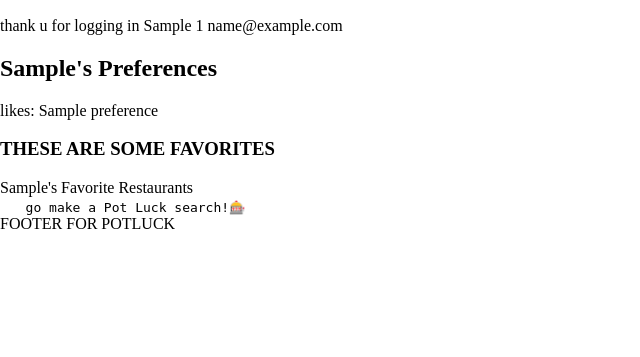
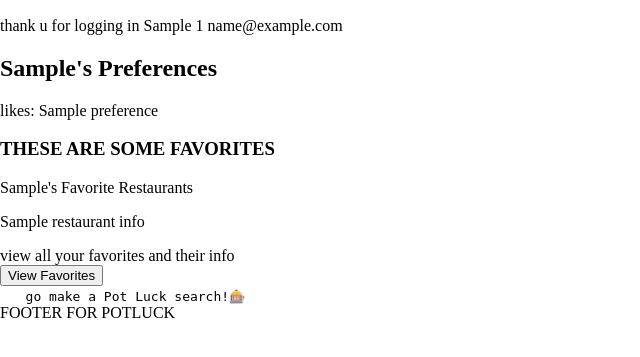
Before and after one commit to rachaelgunter/Potluck, a Flask app: template templates/account.html in a window 1280 px wide. Shown: the part 238-595 px from the top of the page, without its empty margins (0-640 px from the left). Run offline with Flask 2, Linux system fonts and the light colour scheme; tables that the repository leaves empty hold one stand-in row (values such as "Sample post"); the template is opened without the code that fills it: values that come from a table or form of the project are taken from there, most other values are stand-ins (such as "Sample title", 1, 10 or a date in 2020); some libraries are stand-ins or nearby versions.

Commit message:
js mostly done. html mostly done

```diff
--- a/crud.py
+++ b/crud.py
@@ -118,7 +118,7 @@ def add_restaurant_to_favorites(email, restaurant_id, restaurant_info):
     restaurant = UserFavoriteRestaurant.query.filter(UserFavoriteRestaurant.restaurant_id==restaurant_id).all()
     if not restaurant:
         fav_restaurant = create_user_fav_restaurant(restaurant_id, user.user_id, restaurant_info)
-    print("!(!(!(!(!(!(!(", fav_restaurant.restaurant_id)
+        print("!(!(!(!(!(!(!(", fav_restaurant.restaurant_id)
 
     return fav_restaurant
 
--- a/server.py
+++ b/server.py
@@ -41,6 +41,7 @@ def log_in():
             print(session)
             print(session['email'])
             preferences = crud.get_all_users_preferences(user.user_id)
+            print(preferences)
             if preferences:
                 return render_template('account.html',
                                     user=user,
@@ -138,10 +139,13 @@ def answer_quiz():
     print(user)
     preferences = crud.get_all_users_preferences(user.user_id)
     print(preferences)
+    favorite_restaurants = crud.get_users_favorites_restaurants(user.email)
+    print(favorite_restaurants)
 
     return render_template('account.html',
                             user=user,
-                            preferences=preferences)
+                            preferences=preferences,
+                            favorite_restaurants=favorite_restaurants)
 
 ##################################################################################################################
 
@@ -156,11 +160,12 @@ def user_account_page():
         user = crud.get_user_by_email(session['email'])
         preferences = crud.get_all_users_preferences(user.user_id)
         print(preferences)
+        print("@@@@@@@", session)
         fave_restaurants = crud.get_users_favorites_restaurants(user.email)
         print(fave_restaurants)
         for item in fave_restaurants:
             print(item.restaurant_info)
-            print(json.loads(item.restaurant_info))
+            # print(json.loads(item.restaurant_info))
 
         return render_template ('account.html',
                                 user=user,
@@ -314,6 +319,20 @@ def add_to_favorites():
 
 ##################################################################################################################
 
+@app.route('/favorite_restaurants', methods=['GET', 'POST'])
+def display_favorite_restaurants():
+    """displays all favorite restaurants infomation"""
+    if session['email']:
+        user = crud.get_user_by_email(session['email'])
+        fave_rest = crud.get_users_favorites_restaurants(user.email)
+        print("#######3", fave_rest)
+
+    return render_template('favrestpage.html',
+                            user=user,
+                            favorite_restaurants=fave_rest)
+
+##################################################################################################################
+
 if __name__ == '__main__':
     connect_to_db(app)
     app.run(host='0.0.0.0', debug=True)
--- a/static/searchResults.js
+++ b/static/searchResults.js
@@ -55,11 +55,21 @@ function favoriteRestaurant(evt) {
 
 }
 
-  // $.get(url, formData, (res) => {
-  //   console.log(res)
-  //   $('#fortune-text').text(res);
-  // } );
+$('#favorite-restaurant').on('click', favoriteRestaurant);
 
+function viewFaves() {
+  evt.preventDefault();
 
+  let url = "/favorite_restaurants"
+  let formData = {
+    "Restaurant": $("#restaurant-name").html()
+  }
+  console.log(url)
+  console.log(formData)
 
-$('#favorite-restaurant').on('click', favoriteRestaurant);
+  fetch(url, {
+    method: 'POST',
+    headers: {'Content-Type': 'application/json'},
+    body: JSON.stringify(formData)
+  })
+}
--- a/templates/account.html
+++ b/templates/account.html
@@ -12,6 +12,7 @@
 </div>
 <div>
 <h2>{{ user.first_name }}'s Preferences</h2>
+
     {% for preference in preferences %}
     likes: {{ preference.preference_name }}
     {% endfor %}
@@ -19,9 +20,16 @@
 <h3>THESE ARE SOME FAVORITES</h3>
 <div>
     {{ user.first_name }}'s Favorite Restaurants
+    {% if favorite_restaurants %}
     {% for item in favorite_restaurants %}
-    {{ json.loads(item.restaurant_info) }}
+    <p id="restaurant-name">{{ item.restaurant_info['name'] }}</p>
     {% endfor %}
+    {% endif %}
+
+    view all your favorites and their info<br/>
+    <form action="/favorite_restaurants">
+    <button value=favorite_restaurants id="favorite-restaurants">View Favorites</button>
+</form>
 </div>
 
 <!-- should go in the center of the page -->
```
